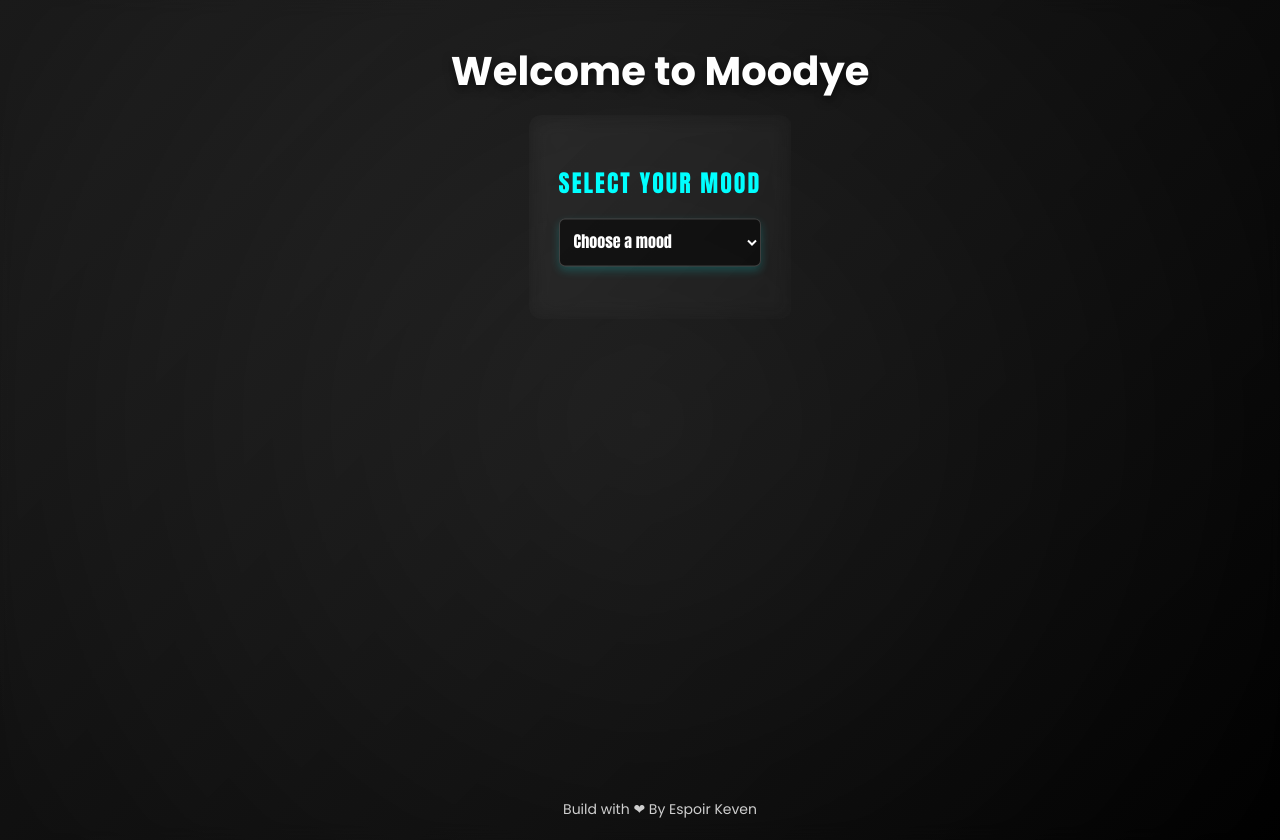
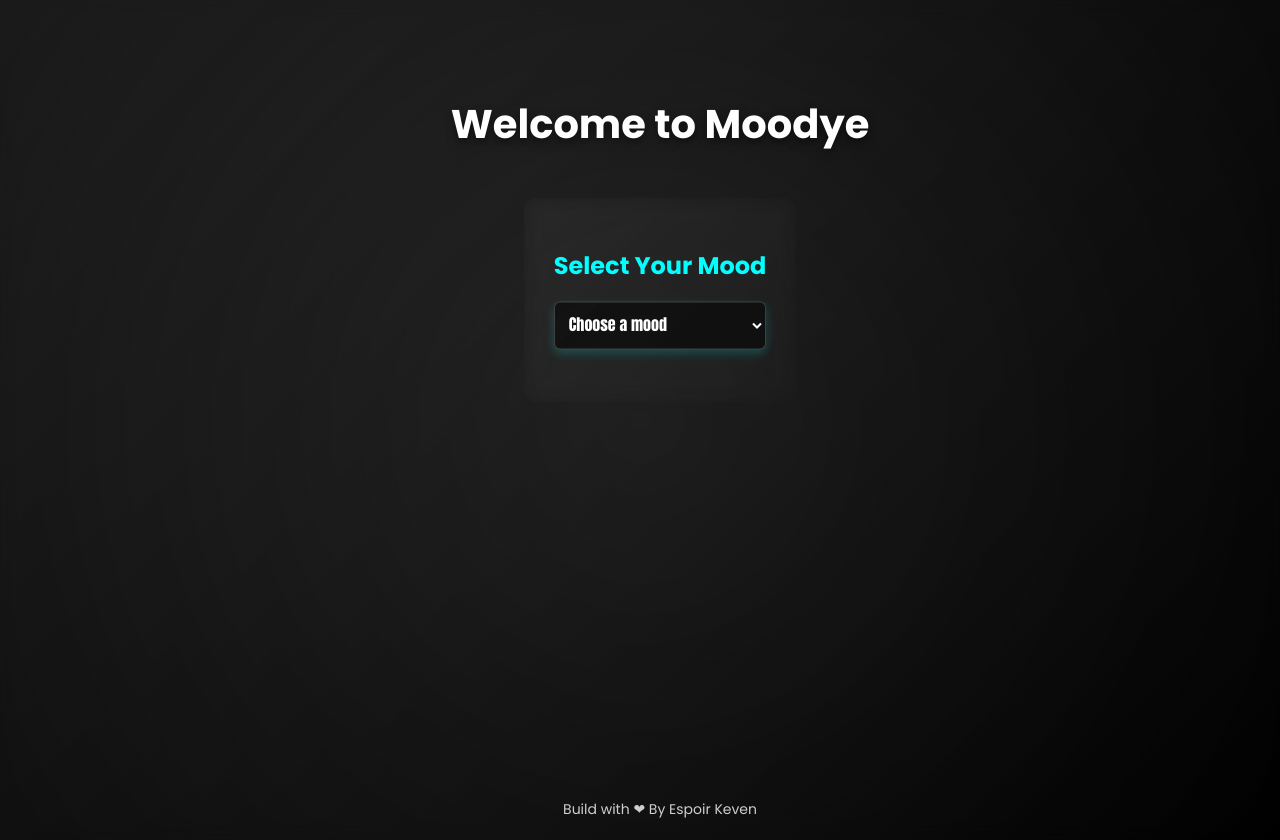
Before and after one commit to EspoirGit/moodye, a React (Vite) app: page / in a window 1280 px wide. Shown: the top 840 px of the page. Built offline with nearby package versions, Linux system fonts and the light colour scheme.

Commit message:
front homepage update

```diff
--- a/src/components/MoodSelector.jsx
+++ b/src/components/MoodSelector.jsx
@@ -32,7 +32,9 @@ const MoodSelector = ({ moods, onMoodSelect }) => {
         justifyContent: 'center',
         alignItems: 'center',
         width: '100vw',
-        fontFamily: '"Anton", sans-serif', // Updated font
+        marginTop: '50px',
+        marginBottom: '50px',
+        fontFamily: '"Poppins", sans-serif', // Updated font
         color: '#ffffff',
       }}
     >
@@ -49,8 +51,8 @@ const MoodSelector = ({ moods, onMoodSelect }) => {
           style={{
             marginBottom: '20px',
             fontSize: '24px',
-            textTransform: 'uppercase',
-            letterSpacing: '2px',
+            textTransform: '',
+            letterSpacing: '',
             color: '#00ffff',
           }}
         >
--- a/src/pages/HomePage.jsx
+++ b/src/pages/HomePage.jsx
@@ -42,6 +42,7 @@ const HomePage = () => {
             textAlign: 'center',
             color: '#ffffff',
             marginBottom: '20px',
+            marginTop: '80px',
             fontWeight: 'bold',
             textShadow: '0 4px 10px rgba(0, 0, 0, 0.5)', // Subtle text shadow
           }}
```
